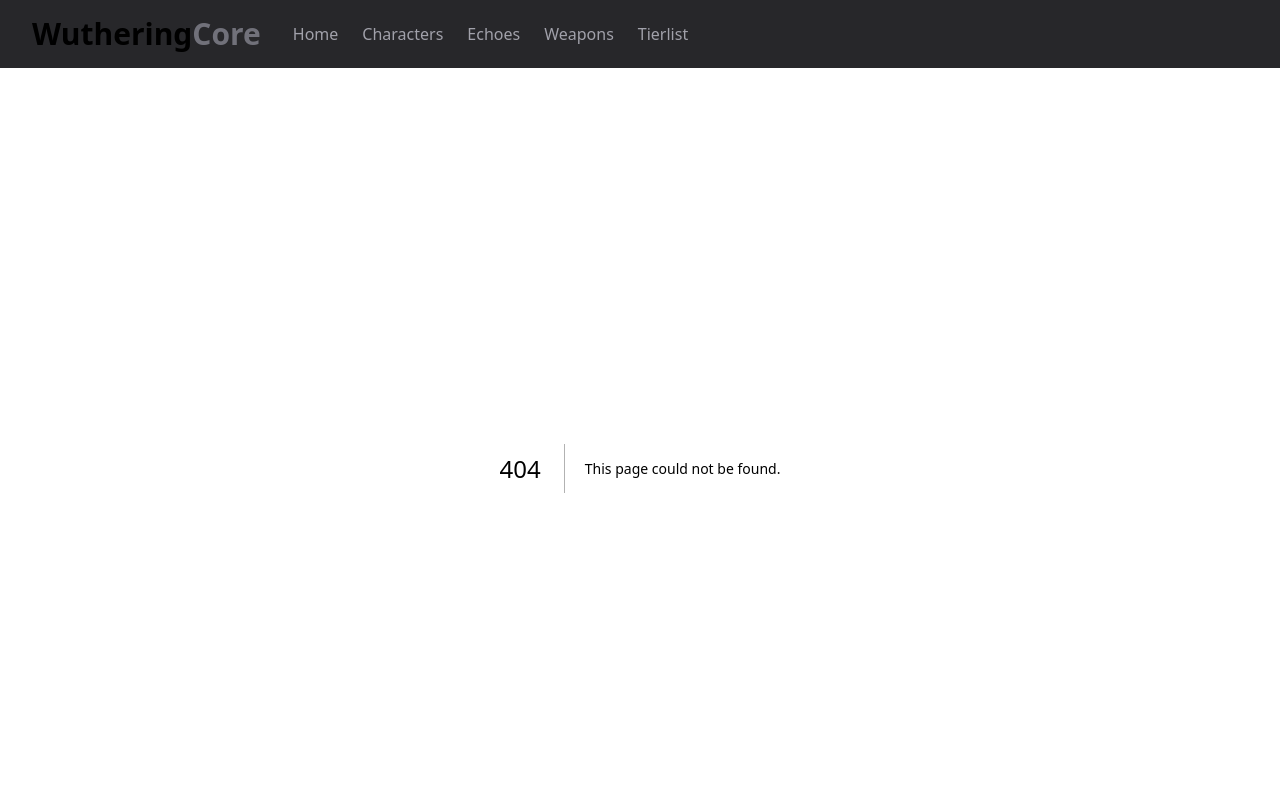
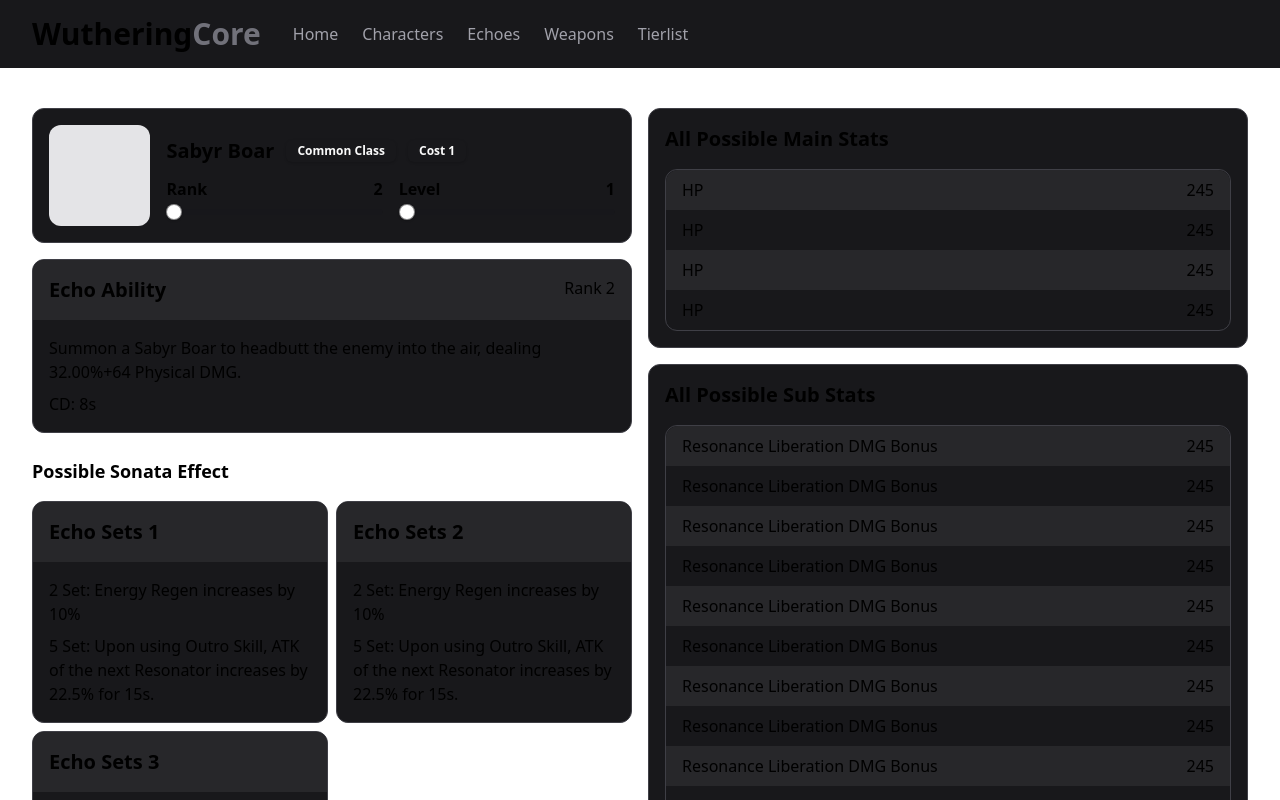
Before and after one commit to dovjay/wutheringcore, a Next.js app: page /echoes/sabyr-boar in a window 1280 px wide. Before the commit this address had no page. Shown: the top 800 px of the page. Built offline with nearby package versions, Linux system fonts and the light colour scheme; what tailwind-gradient-mask-image would draw is missing.

Commit message:
echo overview

```diff
--- a/src/app/characters/Filters.tsx
+++ b/src/app/characters/Filters.tsx
@@ -2,7 +2,7 @@
 
 export default function Filters() {
   return (
-    <div className="w-80 h-fit border border-zinc-700 bg-zinc-800 p-5 rounded-xl">
+    <div className="w-80 h-fit border border-zinc-700 bg-zinc-900 p-5 rounded-xl">
       <div className="flex gap-3 flex-col">
         <h2 className="font-bold">Filters</h2>
         <Input placeholder="Search Character" />
--- a/src/app/characters/[name]/BottomNav.tsx
+++ b/src/app/characters/[name]/BottomNav.tsx
@@ -6,7 +6,7 @@
   const tabCtx = useContext(TabContext);
 
   return (
-    <nav className="sticky bottom-4 py-3 bg-zinc-800/80 backdrop-blur border-2 border-zinc-700 flex w-fit mx-auto rounded-2xl divide-x divide-zinc-600">
+    <nav className="sticky bottom-4 py-3 mx-auto bg-zinc-800/80 backdrop-blur border-2 border-zinc-700 flex w-fit rounded-2xl divide-x divide-zinc-600">
       <div className="flex gap-2 items-center px-6">
         <p className="font-medium text-zinc-400">Mode</p>
         <button className="hover:bg-zinc-900 px-3 h-10 min-w-24 font-medium text-sm border border-zinc-700 rounded-lg transition">
--- a/src/app/characters/[name]/BuildGuide.tsx
+++ b/src/app/characters/[name]/BuildGuide.tsx
@@ -76,7 +76,7 @@
     <div className="flex flex-col gap-10">
       <h1 className="text-6xl font-bold text-center">Build Guide</h1>
 
-      <div className="border border-zinc-600 bg-zinc-800 p-5 rounded-xl flex flex-col gap-4 overflow-x-auto">
+      <div className="border border-zinc-600 bg-zinc-900 p-5 rounded-xl flex flex-col gap-4 overflow-x-auto">
         <h2 className="text-xl font-bold">Build Materials</h2>
 
         <div className="flex gap-4">
@@ -148,7 +148,7 @@
         </Button>
       </div>
 
-      <div className="min-w-48 border border-zinc-600 bg-zinc-800 p-5 rounded-xl flex flex-col gap-4">
+      <div className="min-w-48 border border-zinc-600 bg-zinc-900 p-5 rounded-xl flex flex-col gap-4">
         <h2 className="text-xl font-bold">Ability Priority</h2>
         <div className="flex gap-4 overflow-x-auto pb-2 items-center justify-center flex-wrap">
           {
@@ -162,7 +162,7 @@
         </div>
       </div>
 
-      <div className="border border-zinc-600 bg-zinc-800 p-5 rounded-xl flex flex-col gap-4">
+      <div className="border border-zinc-600 bg-zinc-900 p-5 rounded-xl flex flex-col gap-4">
         <h2 className="text-xl font-bold">Best Weapon</h2>
         <div className="flex gap-4 overflow-x-auto pb-2">
           {
@@ -173,7 +173,7 @@
         </div>
       </div>
 
-      <div className="border border-zinc-600 bg-zinc-800 p-5 rounded-xl flex flex-col gap-4">
+      <div className="border border-zinc-600 bg-zinc-900 p-5 rounded-xl flex flex-col gap-4">
         <h2 className="text-xl font-bold">Echo Set</h2>
 
         <div className="flex gap-4 max-md:flex-col">
@@ -239,7 +239,7 @@
         </div>
       </div>
 
-      <div className="border border-zinc-600 bg-zinc-800 p-5 rounded-xl flex flex-col gap-4">
+      <div className="border border-zinc-600 bg-zinc-900 p-5 rounded-xl flex flex-col gap-4">
         <h2 className="text-xl font-bold">Synergies</h2>
 
         <div className="flex gap-4 overflow-x-auto pb-2">
--- a/src/app/characters/[name]/CharacterProfile.tsx
+++ b/src/app/characters/[name]/CharacterProfile.tsx
@@ -32,7 +32,7 @@
     <div className="flex flex-col gap-10">
       <h1 className="text-6xl font-bold text-center">Character Profile</h1>
 
-      <div className="border border-zinc-600 bg-zinc-800 p-5 rounded-xl flex flex-col gap-4 overflow-x-auto">
+      <div className="border border-zinc-600 bg-zinc-900 p-5 rounded-xl flex flex-col gap-4 overflow-x-auto">
         <h2 className="text-xl font-bold">Skills</h2>
 
         <Tabs defaultValue="active" className="flex flex-col">
@@ -65,7 +65,7 @@
         </Tabs>
       </div>
 
-      <div className="border border-zinc-600 bg-zinc-800 p-5 rounded-xl flex flex-col gap-4 overflow-x-auto">
+      <div className="border border-zinc-600 bg-zinc-900 p-5 rounded-xl flex flex-col gap-4 overflow-x-auto">
         <h2 className="text-xl font-bold">Resonance Chain (Dupes)</h2>
 
         <div className="grid grid-cols-[repeat(auto-fill,minmax(20rem,max-content))] gap-2">
@@ -77,7 +77,7 @@
         </div>
       </div>
 
-      <div className="border border-zinc-600 bg-zinc-800 p-5 rounded-xl flex flex-col gap-4 overflow-x-auto">
+      <div className="border border-zinc-600 bg-zinc-900 p-5 rounded-xl flex flex-col gap-4 overflow-x-auto">
         <h2 className="text-xl font-bold">Minor Fortes (Total)</h2>
 
         <div className="flex gap-2">
@@ -95,7 +95,7 @@
         </div>
       </div>
 
-      <div className="border border-zinc-600 bg-zinc-800 p-5 rounded-xl flex flex-col gap-4 overflow-x-auto">
+      <div className="border border-zinc-600 bg-zinc-900 p-5 rounded-xl flex flex-col gap-4 overflow-x-auto">
         <h2 className="text-xl font-bold">Voice Actors</h2>
 
         <div className="grid grid-cols-[repeat(auto-fill,minmax(19rem,max-content))] gap-6">
--- a/src/app/characters/[name]/Review.tsx
+++ b/src/app/characters/[name]/Review.tsx
@@ -3,7 +3,7 @@
     <div className="flex flex-col gap-10">
       <h1 className="text-6xl font-bold text-center">Review</h1>
 
-      <div className="border border-zinc-600 bg-zinc-800 p-5 rounded-xl flex flex-col gap-4 overflow-x-auto">
+      <div className="border border-zinc-600 bg-zinc-900 p-5 rounded-xl flex flex-col gap-4 overflow-x-auto">
         <h2 className="text-xl font-bold">Quick Summary</h2>
 
         <div className="flex flex-col gap-5">
@@ -15,7 +15,7 @@
         </div>
       </div>
 
-      <div className="border border-zinc-600 bg-zinc-800 p-5 rounded-xl flex flex-col gap-4 overflow-x-auto">
+      <div className="border border-zinc-600 bg-zinc-900 p-5 rounded-xl flex flex-col gap-4 overflow-x-auto">
         <h2 className="text-xl font-bold">Pros & Cons</h2>
 
         <div className="flex gap-2">
@@ -41,10 +41,10 @@
         </div>
       </div>
 
-      <div className="border border-zinc-600 bg-zinc-800 p-5 rounded-xl flex flex-col gap-4 overflow-x-auto">
+      <div className="border border-zinc-600 bg-zinc-900 p-5 rounded-xl flex flex-col gap-4 overflow-x-auto">
         <h2 className="text-xl font-bold">Damage Profile</h2>
 
-        <div className="mx-auto w-64 aspect-square rounded-full bg-zinc-300" />
+        <div className="w-64 aspect-square rounded-full bg-zinc-300" />
 
         <div className="flex flex-wrap gap-6 mx-auto">
           <div className="flex gap-2 items-center">
--- a/src/app/characters/[name]/page.tsx
+++ b/src/app/characters/[name]/page.tsx
@@ -32,11 +32,11 @@
           style={{ backgroundImage: "url('/mock/kakarot_card.webp')" }}
         />
 
-        <section className="max-xl:container px-48 mx-auto my-24 relative">
+        <section className="max-xl:container px-48 my-24 relative">
           <Overview />
         </section>
 
-        <section className="container mx-auto my-10 relative">
+        <section className="container my-10 relative">
           {openTab === OverviewTab.Build && <BuildGuide />}
           {openTab === OverviewTab.Profile && <CharacterProfile />}
           {openTab === OverviewTab.Review && <Review />}
--- a/src/app/characters/page.tsx
+++ b/src/app/characters/page.tsx
@@ -4,7 +4,7 @@
 export default function Characters() {
   return (
     <main>
-      <section className="container mx-auto my-10">
+      <section className="container my-10">
         <div className="flex gap-4">
           <Filters />
           <CharacterList />
--- /dev/null
+++ b/src/app/echoes/[name]/page.tsx
@@ -0,0 +1,98 @@
+import { Badge } from "~/components/ui/badge";
+import { Slider } from "~/components/ui/slider";
+
+export default function EchoOverview() {
+  return (
+    <main>
+      <section className="container my-10">
+        <div className="flex max-md:flex-wrap gap-4">
+          {/* Left Side */}
+          <div className="w-full flex flex-col gap-4">
+            <div className="rounded-xl p-4 bg-zinc-900 border border-zinc-700 flex gap-4 items-center max-md:sticky max-md:top-4">
+              <div className="rounded-xl w-32 aspect-square bg-zinc-200" />
+              <div className="flex flex-col gap-3 w-full">
+                <div className="flex max-md:flex-wrap gap-3 items-center">
+                  <h2 className="font-bold text-xl">Sabyr Boar</h2>
+                  <Badge>Common Class</Badge>
+                  <Badge>Cost 1</Badge>
+                </div>
+                <div className="flex max-md:flex-wrap gap-4">
+                  <div className="flex flex-col gap-2 w-full">
+                    <div className="flex justify-between font-bold">
+                      <span>Rank</span><span>2</span>
+                    </div>
+                    <Slider min={2} max={5} step={1} />
+                  </div>
+                  <div className="flex flex-col gap-2 w-full">
+                    <div className="flex justify-between font-bold">
+                      <span>Level</span><span>1</span>
+                    </div>
+                    <Slider min={1} max={25} step={1} />
+                  </div>
+                </div>
+              </div>
+            </div>
+
+            <div className="rounded-xl bg-zinc-900 border border-zinc-700 flex flex-col overflow-clip">
+              <div className="flex justify-between p-4 bg-zinc-800">
+                <h2 className="font-bold text-xl">Echo Ability</h2>
+                <p>Rank 2</p>
+              </div>
+              <div className="p-4 flex flex-col gap-2">
+                <p>
+                  Summon a Sabyr Boar to headbutt the enemy into the air, dealing 32.00%+64 Physical DMG.
+                </p>
+                <p>CD: 8s</p>
+              </div>
+            </div>
+
+            <h4 className="font-bold text-lg mt-2">Possible Sonata Effect</h4>
+            <div className="grid grid-cols-[repeat(auto-fill,minmax(15rem,max-content))] gap-2">
+              {
+                Array.from({ length: 3 }).map((set, i) => (
+                  <div className="rounded-xl bg-zinc-900 border border-zinc-700 flex flex-col overflow-clip" key={i}>
+                    <div className="flex p-4 bg-zinc-800">
+                      <h2 className="font-bold text-xl">Echo Sets {i + 1}</h2>
+                    </div>
+                    <div className="p-4 flex flex-col gap-2">
+                      <p>2 Set: Energy Regen increases by 10%</p>
+                      <p>5 Set: Upon using Outro Skill, ATK of the next Resonator increases by 22.5% for 15s.</p>
+                    </div>
+                  </div>
+                ))
+              }
+            </div>
+          </div>
+
+          {/* Right Side */}
+          <div className="w-full flex flex-col gap-4">
+            <div className="rounded-xl p-4 bg-zinc-900 border border-zinc-700 flex flex-col gap-4">
+              <h2 className="font-bold text-xl">All Possible Main Stats</h2>
+              <div className="flex flex-col border border-zinc-700 rounded-xl">
+                {
+                  Array.from({ length: 4 }).map((stat, i) => (
+                    <div className="flex justify-between px-4 py-2 odd:bg-zinc-800 first:rounded-t-xl last:rounded-b-xl" key={i}>
+                      <p>HP</p> <p>245</p>
+                    </div>
+                  ))
+                }
+              </div>
+            </div>
+            <div className="rounded-xl p-4 bg-zinc-900 border border-zinc-700 flex flex-col gap-4">
+              <h2 className="font-bold text-xl">All Possible Sub Stats</h2>
+              <div className="flex flex-col border border-zinc-700 rounded-xl">
+                {
+                  Array.from({ length: 13 }).map((stat, i) => (
+                    <div className="flex justify-between px-4 py-2 odd:bg-zinc-800 first:rounded-t-xl last:rounded-b-xl" key={i}>
+                      <p>Resonance Liberation DMG Bonus</p> <p>245</p>
+                    </div>
+                  ))
+                }
+              </div>
+            </div>
+          </div>
+        </div>
+      </section>
+    </main>
+  );
+}
--- a/src/app/echoes/page.tsx
+++ b/src/app/echoes/page.tsx
@@ -34,8 +34,8 @@
 export default function Echoes() {
   return (
     <main>
-      <section className="container mx-auto my-10">
-        <div className="border border-zinc-700 bg-zinc-800 p-6 rounded-xl">
+      <section className="container my-10">
+        <div className="border border-zinc-700 bg-zinc-900 p-6 rounded-xl">
           <div className="flex flex-col gap-3">
             <h1 className="text-5xl font-bold">Echoes</h1>
             <Filters />
--- a/src/app/tierlist/page.tsx
+++ b/src/app/tierlist/page.tsx
@@ -6,11 +6,11 @@
 export default function Tierlist() {
   return (
     <main>
-      <section className="container mx-auto my-10">
+      <section className="container my-10">
         <NextBanner />
       </section>
-      <section className="container mx-auto my-10">
-        <div className="border border-zinc-700 bg-zinc-800 p-6 rounded-xl">
+      <section className="container my-10">
+        <div className="border border-zinc-700 bg-zinc-900 p-6 rounded-xl">
           <div className="flex flex-col gap-3">
             <h1 className="text-5xl font-bold">Tierlist Overview</h1>
             <Filters />
--- a/src/components/TopNav.tsx
+++ b/src/components/TopNav.tsx
@@ -38,7 +38,7 @@
 
 export default function TopNav() {
   return (
-    <nav className="px-8 py-4 flex gap-6 items-center bg-zinc-800">
+    <nav className="px-8 py-4 flex gap-6 items-center bg-zinc-900">
       <Link href="/" passHref>
         <div className="font-bold text-3xl mr-2 group">
           <span className="">Wuthering</span>
--- a/src/components/ui/slider.tsx
+++ b/src/components/ui/slider.tsx
@@ -20,7 +20,7 @@
     <SliderPrimitive.Track className="relative h-1.5 w-full grow overflow-hidden rounded-full bg-zinc-900/20 dark:bg-zinc-50/20">
       <SliderPrimitive.Range className="absolute h-full bg-zinc-900 dark:bg-zinc-50" />
     </SliderPrimitive.Track>
-    <SliderPrimitive.Thumb className="block h-4 w-4 rounded-full border border-zinc-200 border-zinc-900/50 bg-white shadow transition-colors focus-visible:outline-none focus-visible:ring-1 focus-visible:ring-zinc-950 disabled:pointer-events-none disabled:opacity-50 dark:border-zinc-800 dark:border-zinc-50/50 dark:bg-zinc-950 dark:focus-visible:ring-zinc-300" />
+    <SliderPrimitive.Thumb className="block h-4 w-4 rounded-full border border-zinc-200 border-zinc-900/50 bg-white shadow transition-colors focus-visible:outline-none focus-visible:ring-1 focus-visible:ring-zinc-950 disabled:pointer-events-none disabled:opacity-50 dark:border-zinc-800 dark:border-zinc-50/50 dark:bg-zinc-100 dark:focus-visible:ring-zinc-300" />
   </SliderPrimitive.Root>
 ))
 Slider.displayName = SliderPrimitive.Root.displayName
```
